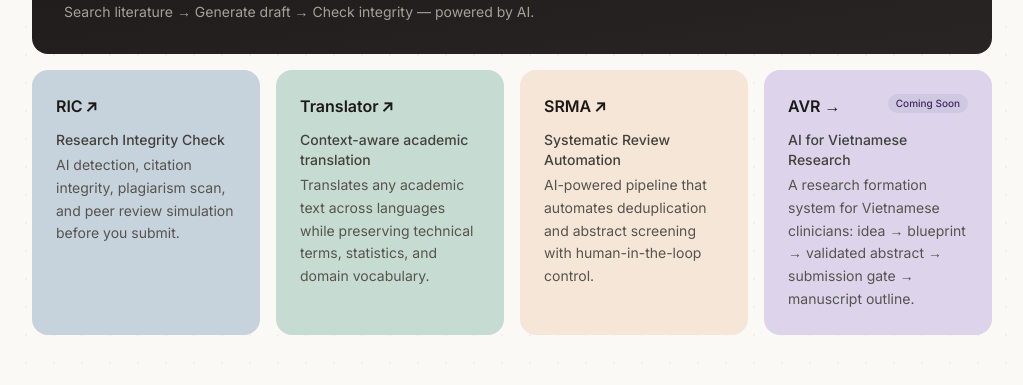
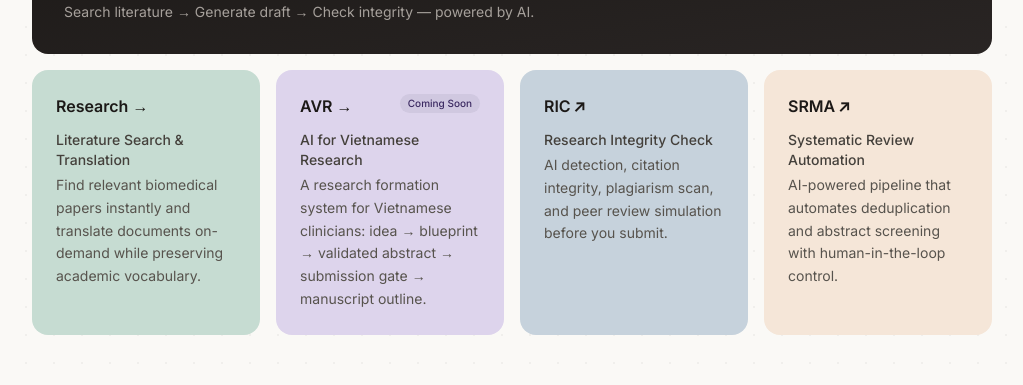
Before and after one commit to tuyentran-md/aiforacademic.world, a Next.js app: page / in a window 1280 px wide. Shown: the part 519-904 px from the top of the page, without its empty margins (128-1151 px from the left). Built offline with nearby package versions, Linux system fonts and the light colour scheme; no server answers.

Commit message:
chore: reorder homepage banners and update translation card to point to unified workspace

```diff
--- a/src/app/page.tsx
+++ b/src/app/page.tsx
@@ -58,58 +58,21 @@ export default function Home() {
             </div>
 
             <div className="grid gap-4 grid-cols-1 sm:grid-cols-2 lg:grid-cols-4">
-              <a
-                href="/ric"
-                target="_blank"
-                rel="noopener noreferrer"
-                className="no-grid block rounded-2xl p-6 transition-opacity hover:opacity-85"
-                style={{ backgroundColor: "#C6D2DC" }}
-              >
-                <div className="mb-3 flex items-start justify-between gap-3">
-                  <p className="text-base font-semibold text-stone-900">RIC&thinsp;↗</p>
-                </div>
-                <p className="mb-1 text-sm font-medium text-stone-700">
-                  Research Integrity Check
-                </p>
-                <p className="text-sm leading-relaxed text-stone-600">
-                  AI detection, citation integrity, plagiarism scan, and peer review simulation
-                  before you submit.
-                </p>
-              </a>
-
-              <a
-                href="/trans"
+              <Link
+                href="/app"
                 className="no-grid block rounded-2xl p-6 transition-opacity hover:opacity-85"
                 style={{ backgroundColor: "#C6DCD2" }}
               >
                 <div className="mb-3 flex items-start justify-between gap-3">
-                  <p className="text-base font-semibold text-stone-900">Translator&thinsp;↗</p>
+                  <p className="text-base font-semibold text-stone-900">Research →</p>
                 </div>
                 <p className="mb-1 text-sm font-medium text-stone-700">
-                  Context-aware academic translation
+                  Literature Search & Translation
                 </p>
                 <p className="text-sm leading-relaxed text-stone-600">
-                  Translates any academic text across languages while preserving technical terms,
-                  statistics, and domain vocabulary.
+                  Find relevant biomedical papers instantly and translate documents on-demand while preserving academic vocabulary.
                 </p>
-              </a>
-
-              <a
-                href="/srma"
-                className="no-grid block rounded-2xl p-6 transition-opacity hover:opacity-85"
-                style={{ backgroundColor: "#F5E6D8" }}
-              >
-                <div className="mb-3 flex items-start justify-between gap-3">
-                  <p className="text-base font-semibold text-stone-900">SRMA&thinsp;↗</p>
-                </div>
-                <p className="mb-1 text-sm font-medium text-stone-700">
-                  Systematic Review Automation
-                </p>
-                <p className="text-sm leading-relaxed text-stone-600">
-                  AI-powered pipeline that automates deduplication and abstract screening with
-                  human-in-the-loop control.
-                </p>
-              </a>
+              </Link>
 
               <Link
                 href="/products#avr"
@@ -133,6 +96,42 @@ export default function Home() {
                   validated abstract → submission gate → manuscript outline.
                 </p>
               </Link>
+
+              <a
+                href="/ric"
+                target="_blank"
+                rel="noopener noreferrer"
+                className="no-grid block rounded-2xl p-6 transition-opacity hover:opacity-85"
+                style={{ backgroundColor: "#C6D2DC" }}
+              >
+                <div className="mb-3 flex items-start justify-between gap-3">
+                  <p className="text-base font-semibold text-stone-900">RIC&thinsp;↗</p>
+                </div>
+                <p className="mb-1 text-sm font-medium text-stone-700">
+                  Research Integrity Check
+                </p>
+                <p className="text-sm leading-relaxed text-stone-600">
+                  AI detection, citation integrity, plagiarism scan, and peer review simulation
+                  before you submit.
+                </p>
+              </a>
+
+              <a
+                href="/srma"
+                className="no-grid block rounded-2xl p-6 transition-opacity hover:opacity-85"
+                style={{ backgroundColor: "#F5E6D8" }}
+              >
+                <div className="mb-3 flex items-start justify-between gap-3">
+                  <p className="text-base font-semibold text-stone-900">SRMA&thinsp;↗</p>
+                </div>
+                <p className="mb-1 text-sm font-medium text-stone-700">
+                  Systematic Review Automation
+                </p>
+                <p className="text-sm leading-relaxed text-stone-600">
+                  AI-powered pipeline that automates deduplication and abstract screening with
+                  human-in-the-loop control.
+                </p>
+              </a>
             </div>
           </div>
         </section>
```
